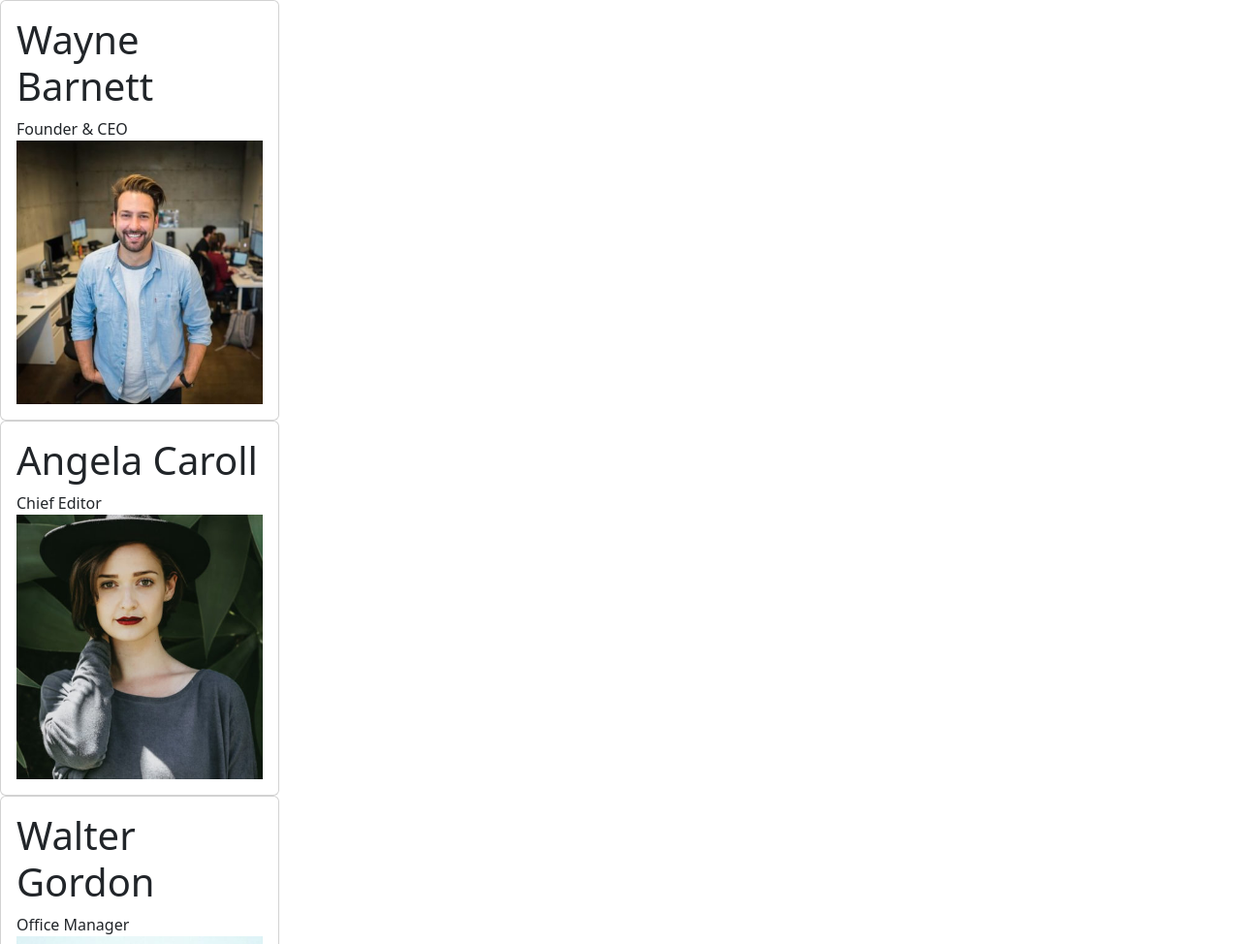
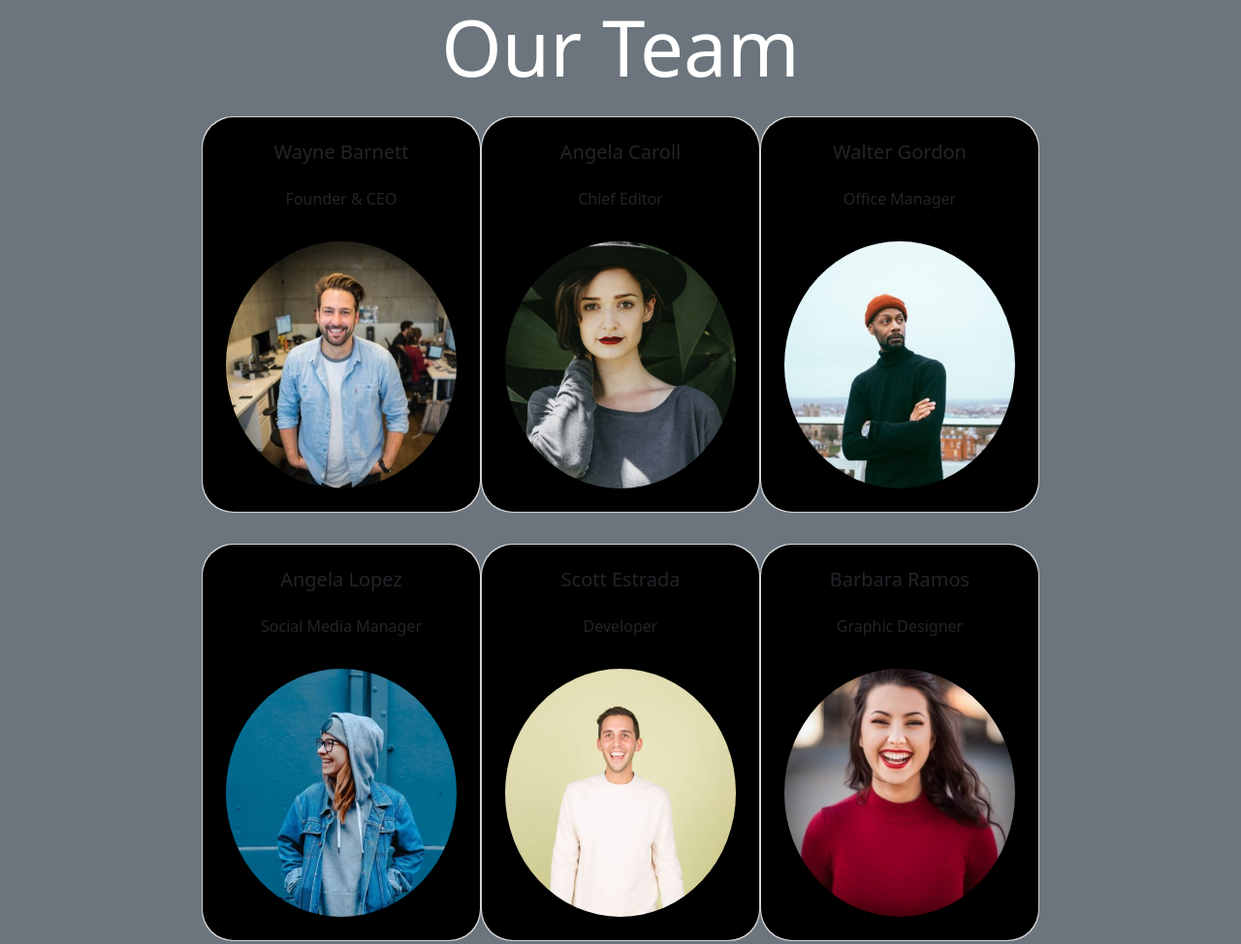
Before and after one commit to Carmine-Faella/js-our-team, a plain HTML site: page index.html in a window 1280 px wide. Shown: the top 974 px of the page at 97% size. Drawn offline with nearby package versions, Linux system fonts and the light colour scheme.

Commit message:
Lavoro stilizzato

```diff
--- a/css/style.css
+++ b/css/style.css
@@ -2,6 +2,13 @@
     margin: 0;
     padding: 0;
     box-sizing: border-box;
+}
+
+
+
+.cardCreate{
+    width: 75%;
+    margin: auto;
 }
 
 li{
@@ -9,5 +16,24 @@ li{
 }
 
 .image{
+    object-fit: cover;
+    border-radius:50%;
     width: 100%;
 }
+
+.position{
+    padding-bottom: 2rem;
+}
+
+h1.title{
+    padding-bottom: 1rem;
+    font-size: 20px ;
+}
+
+.card-body-customized{
+    background-color: black;
+}
+
+h1.team{
+    font-size: 80px;
+}
--- a/index.html
+++ b/index.html
@@ -8,10 +8,11 @@
     <link rel="stylesheet" href="css/style.css"/>
     <link href="https://cdn.jsdelivr.net/npm/bootstrap@5.3.0-alpha1/dist/css/bootstrap.min.css" rel="stylesheet" integrity="sha384-GLhlTQ8iRABdZLl6O3oVMWSktQOp6b7In1Zl3/Jr59b6EGGoI1aFkw7cmDA6j6gD" crossorigin="anonymous"/>
 </head>
-<body>
+<body class="bg-secondary">
 
-    <div class="cardCreate">
+    <h1 class="text-center team text-white">Our Team</h1>
 
+    <div class="cardCreate d-flex flex-wrap px-5 text-white text-center justify-content-between">
     </div>
 
     <div id="info"></div>
--- a/js/main.js
+++ b/js/main.js
@@ -77,6 +77,9 @@ function addCard(){
 
     const newCard = document.createElement('div');
     newCard.classList.add('card');
+    newCard.classList.add('rounded-5');
+    newCard.classList.add('my-3');
+    newCard.classList.add('cardCustomized');
     newCard.style = 'width: 18rem;';
 
     return newCard
@@ -88,6 +91,10 @@ function addDiv(){
 
     const newDiv = document.createElement("div");
     newDiv.classList.add('card-body');
+    newDiv.classList.add('rounded-5');
+    newDiv.classList.add('p-4');
+    newDiv.classList.add('card-body-customized');
+
 
     return newDiv
 }
```
